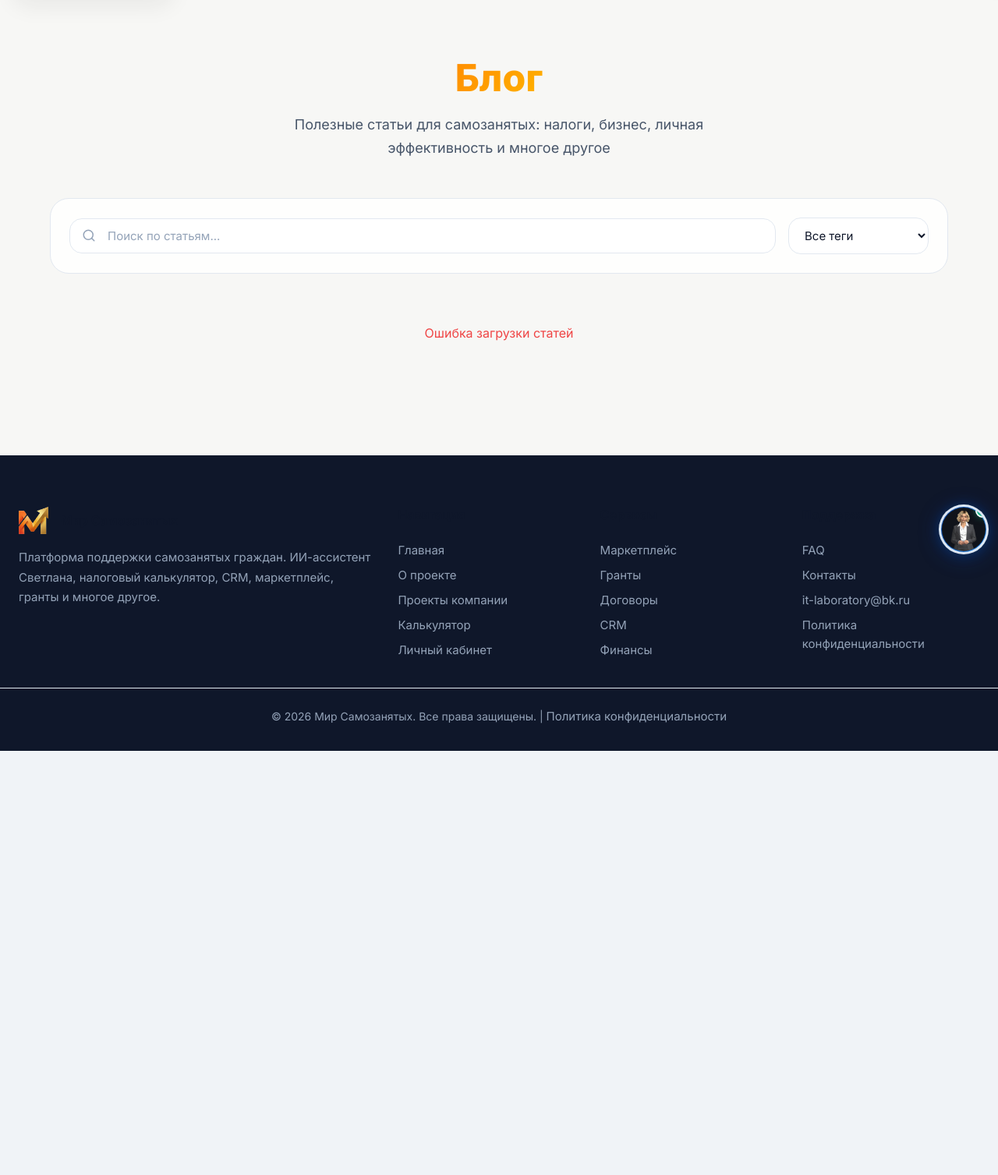
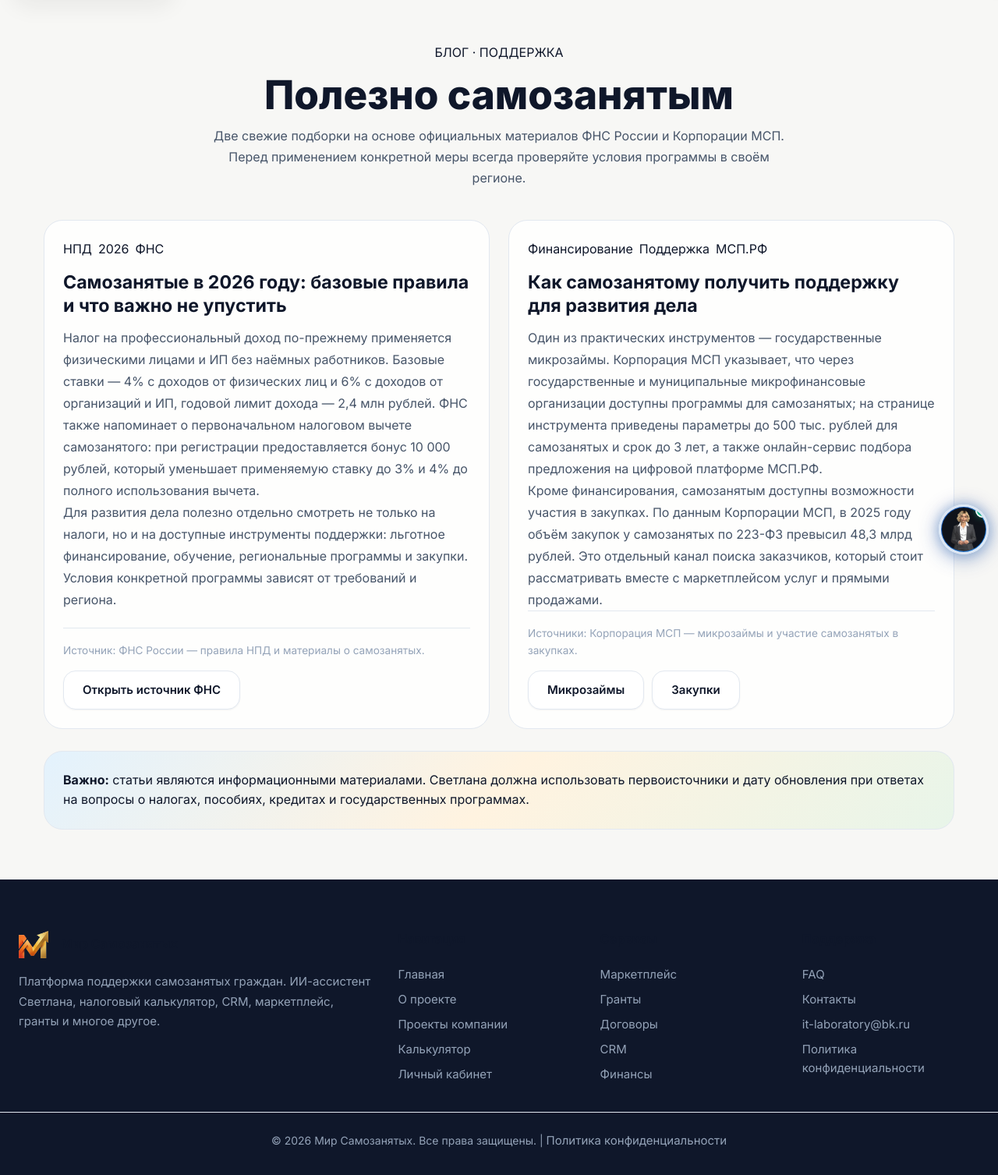
Before and after one commit to paulafanasyev/mir-samozanyatykh-, a Python web app: template src/templates/blog.html in a window 1280 px wide. Shown: the part 73-1580 px from the top of the page at 78% size. Before the commit the page ends 1036 px from the top, so only its background shows below. Run offline with Jinja, Linux system fonts and the light colour scheme; the template is opened without the code that fills it, so the values that code supplies are empty; grey boxes are pictures that could not be loaded.

Commit message:
feat: add current support articles for self-employed

```diff
--- a/src/templates/blog.html
+++ b/src/templates/blog.html
@@ -3,139 +3,35 @@
 {% block page %}blog{% endblock %}
 
 {% block content %}
-<div class="container" style="padding: var(--space-16) var(--space-6);">
-  <div style="text-align: center; margin-bottom: var(--space-12);" data-animate>
-    <h1 style="font-size: clamp(2rem, 5vw, 3rem); font-weight: 800; margin-bottom: var(--space-4); line-height: 1.2;">
-      <span class="text-gradient">Блог</span>
-    </h1>
-    <p style="color: var(--text-secondary); font-size: 1.125rem; max-width: 600px; margin: 0 auto; line-height: 1.7;">
-      Полезные статьи для самозанятых: налоги, бизнес, личная эффективность и многое другое
-    </p>
+<div class="container" style="padding:var(--space-12) var(--space-4) var(--space-16);">
+  <div style="text-align:center;margin-bottom:var(--space-10);">
+    <span class="eyebrow">БЛОГ · ПОДДЕРЖКА</span>
+    <h1 style="font-size:clamp(2rem,6vw,3.2rem);font-weight:800;line-height:1.1;margin:12px 0;">Полезно самозанятым</h1>
+    <p style="color:var(--text-secondary);max-width:760px;margin:0 auto;line-height:1.7;">Две свежие подборки на основе официальных материалов ФНС России и Корпорации МСП. Перед применением конкретной меры всегда проверяйте условия программы в своём регионе.</p>
   </div>
 
-  <!-- Search & Filter -->
-  <div class="card" style="margin-bottom: var(--space-8); padding: var(--space-6);" data-animate>
-    <div style="display: flex; gap: var(--space-4); flex-wrap: wrap; align-items: center;">
-      <div class="input-icon-wrapper" style="flex: 1; min-width: 250px;">
-        <svg class="icon" viewBox="0 0 24 24" fill="none" stroke="currentColor" stroke-width="2" stroke-linecap="round" stroke-linejoin="round"><circle cx="11" cy="11" r="8"/><line x1="21" y1="21" x2="16.65" y2="16.65"/></svg>
-        <input type="text" class="form-input" id="blogSearch" placeholder="Поиск по статьям...">
-      </div>
-      <select class="form-select" id="blogTagFilter" style="width: auto; min-width: 180px;">
-        <option value="">Все теги</option>
-      </select>
-    </div>
+  <div class="cards" style="gap:24px;">
+    <article class="card" style="display:flex;flex-direction:column;height:100%;">
+      <div style="display:flex;gap:8px;flex-wrap:wrap;margin-bottom:14px;"><span class="pill">НПД</span><span class="pill">2026</span><span class="pill">ФНС</span></div>
+      <h2 style="font-size:1.45rem;line-height:1.3;margin-bottom:12px;">Самозанятые в 2026 году: базовые правила и что важно не упустить</h2>
+      <p style="color:var(--text-secondary);line-height:1.75;">Налог на профессиональный доход по-прежнему применяется физическими лицами и ИП без наёмных работников. Базовые ставки — 4% с доходов от физических лиц и 6% с доходов от организаций и ИП, годовой лимит дохода — 2,4 млн рублей. ФНС также напоминает о первоначальном налоговом вычете самозанятого: при регистрации предоставляется бонус 10 000 рублей, который уменьшает применяемую ставку до 3% и 4% до полного использования вычета.</p>
+      <p style="color:var(--text-secondary);line-height:1.75;">Для развития дела полезно отдельно смотреть не только на налоги, но и на доступные инструменты поддержки: льготное финансирование, обучение, региональные программы и закупки. Условия конкретной программы зависят от требований и региона.</p>
+      <div style="margin-top:auto;padding-top:18px;border-top:1px solid var(--border-color);font-size:.85rem;color:var(--text-tertiary);">Источник: ФНС России — правила НПД и материалы о самозанятых.</div>
+      <a class="btn btn-secondary" href="https://www.nalog.gov.ru/rn25/ifns/r25_14/info/16615800/" target="_blank" rel="noopener" style="margin-top:14px;align-self:flex-start;">Открыть источник ФНС</a>
+    </article>
+
+    <article class="card" style="display:flex;flex-direction:column;height:100%;">
+      <div style="display:flex;gap:8px;flex-wrap:wrap;margin-bottom:14px;"><span class="pill">Финансирование</span><span class="pill">Поддержка</span><span class="pill">МСП.РФ</span></div>
+      <h2 style="font-size:1.45rem;line-height:1.3;margin-bottom:12px;">Как самозанятому получить поддержку для развития дела</h2>
+      <p style="color:var(--text-secondary);line-height:1.75;">Один из практических инструментов — государственные микрозаймы. Корпорация МСП указывает, что через государственные и муниципальные микрофинансовые организации доступны программы для самозанятых; на странице инструмента приведены параметры до 500 тыс. рублей для самозанятых и срок до 3 лет, а также онлайн-сервис подбора предложения на цифровой платформе МСП.РФ.</p>
+      <p style="color:var(--text-secondary);line-height:1.75;">Кроме финансирования, самозанятым доступны возможности участия в закупках. По данным Корпорации МСП, в 2025 году объём закупок у самозанятых по 223-ФЗ превысил 48,3 млрд рублей. Это отдельный канал поиска заказчиков, который стоит рассматривать вместе с маркетплейсом услуг и прямыми продажами.</p>
+      <div style="margin-top:auto;padding-top:18px;border-top:1px solid var(--border-color);font-size:.85rem;color:var(--text-tertiary);">Источники: Корпорация МСП — микрозаймы и участие самозанятых в закупках.</div>
+      <div style="display:flex;gap:10px;flex-wrap:wrap;margin-top:14px;"><a class="btn btn-secondary" href="https://corpmsp.ru/to-business/finansirovanie-lgotnye-programmy-kreditovaniya/mikrozaymy/" target="_blank" rel="noopener">Микрозаймы</a><a class="btn btn-secondary" href="https://corpmsp.ru/about/press/news/novosti-korporatsii/v-2025-godu-goszakupki-u-samozanyatykh-obnovili-rekord-i-prevysili-48-mlrd-rubley-/" target="_blank" rel="noopener">Закупки</a></div>
+    </article>
   </div>
 
-  <!-- Posts Grid -->
-  <div id="blogPosts" style="display: grid; grid-template-columns: repeat(auto-fill, minmax(360px, 1fr)); gap: var(--space-6);">
-    <div class="skeleton skeleton-card" style="height: 320px;"></div>
-    <div class="skeleton skeleton-card" style="height: 320px;"></div>
-    <div class="skeleton skeleton-card" style="height: 320px;"></div>
+  <div class="card" style="margin-top:28px;background:var(--gradient-hero);">
+    <strong>Важно:</strong> статьи являются информационными материалами. Светлана должна использовать первоисточники и дату обновления при ответах на вопросы о налогах, пособиях, кредитах и государственных программах.
   </div>
-
-  <!-- Pagination -->
-  <div id="blogPagination" style="display: flex; justify-content: center; gap: var(--space-2); margin-top: var(--space-12);"></div>
 </div>
-
-<script nonce="{{ csp_nonce }}">
-(function() {
-  let currentPage = 1;
-  let currentTag = '';
-  let currentSearch = '';
-
-  async function loadPosts(page) {
-    const container = document.getElementById('blogPosts');
-    container.innerHTML = '<div class="skeleton skeleton-card" style="height:320px;"></div>'.repeat(3);
-
-    try {
-      const params = new URLSearchParams({ page: String(page), per_page: '9' });
-      if (currentTag) params.append('tag', currentTag);
-      if (currentSearch) params.append('search', currentSearch);
-
-      const data = await MirSamozanyatykh.API.get('/api/blog/posts?' + params.toString());
-
-      if (!data.posts || !data.posts.length) {
-        container.innerHTML = '<div style="text-align:center;padding:var(--space-16);color:var(--text-tertiary);grid-column:1/-1;"><svg viewBox="0 0 24 24" fill="none" stroke="currentColor" stroke-width="1.5" style="width:64px;height:64px;margin:0 auto var(--space-4);"><path d="M14 2H6a2 2 0 0 0-2 2v16a2 2 0 0 0 2 2h12a2 2 0 0 0 2-2V8z"/><polyline points="14 2 14 8 20 8"/></svg><h3 style="font-size:1.25rem;font-weight:600;margin-bottom:var(--space-2);">Статьи не найдены</h3><p>Попробуйте изменить параметры поиска</p></div>';
-        document.getElementById('blogPagination').innerHTML = '';
-        return;
-      }
-
-      container.innerHTML = data.posts.map(post => `
-        <article class="card" style="display:flex;flex-direction:column;height:100%;animation:fadeIn 0.5s ease-out;">
-          ${post.cover_image ? `<div style="height:200px;background:url('${post.cover_image}') center/cover;border-radius:var(--radius-lg) var(--radius-lg) 0 0;margin:calc(-1 * var(--space-6)) calc(-1 * var(--space-6)) var(--space-4);"></div>` : ''}
-          <div style="display:flex;gap:var(--space-2);flex-wrap:wrap;margin-bottom:var(--space-3);">
-            ${post.tags.map(t => `<span class="badge" style="background:${t.color}20;color:${t.color};font-size:0.6875rem;">${t.name}</span>`).join('')}
-          </div>
-          <h3 style="font-size:1.25rem;font-weight:700;margin-bottom:var(--space-2);line-height:1.4;">
-            <a href="/blog/${post.slug}" style="color:var(--text-primary);text-decoration:none;transition:color var(--transition-fast);" onmouseover="this.style.color='var(--primary-600)'" onmouseout="this.style.color='var(--text-primary)'">${post.title}</a>
-          </h3>
-          <p style="color:var(--text-secondary);font-size:0.9375rem;line-height:1.6;flex:1;margin-bottom:var(--space-4);">${post.excerpt || (post.content ? post.content.substring(0, 160) + '...' : '')}</p>
-          <div style="display:flex;align-items:center;justify-content:space-between;color:var(--text-tertiary);font-size:0.8125rem;border-top:1px solid var(--border-color);padding-top:var(--space-3);">
-            <span style="display:flex;align-items:center;gap:var(--space-1);">
-              <svg viewBox="0 0 24 24" fill="none" stroke="currentColor" stroke-width="2" style="width:14px;height:14px;"><path d="M20 21v-2a4 4 0 0 0-4-4H8a4 4 0 0 0-4 4v2"/><circle cx="12" cy="7" r="4"/></svg>
-              ${post.author_name}
-            </span>
-            <span style="display:flex;align-items:center;gap:var(--space-2);">
-              <span style="display:flex;align-items:center;gap:var(--space-1);">
-                <svg viewBox="0 0 24 24" fill="none" stroke="currentColor" stroke-width="2" style="width:14px;height:14px;"><path d="M1 12s4-8 11-8 11 8 11 8-4 8-11 8-11-8-11-8z"/><circle cx="12" cy="12" r="3"/></svg>
-                ${post.views}
-              </span>
-              <span style="display:flex;align-items:center;gap:var(--space-1);">
-                <svg viewBox="0 0 24 24" fill="none" stroke="currentColor" stroke-width="2" style="width:14px;height:14px;"><path d="M21 15a2 2 0 0 1-2 2H7l-4 4V5a2 2 0 0 1 2-2h14a2 2 0 0 1 2 2z"/></svg>
-                ${post.comment_count || 0}
-              </span>
-            </span>
-          </div>
-        </article>
-      `).join('');
-
-      // Pagination
-      const pag = document.getElementById('blogPagination');
-      let pagHtml = '';
-      if (data.pagination && data.pagination.total_pages > 1) {
-        for (let i = 1; i <= data.pagination.total_pages; i++) {
-          pagHtml += `<button class="btn ${i === page ? 'btn-primary' : 'btn-secondary btn-sm'}" onclick="window.loadPostsPage(${i})" style="min-width:40px;padding:var(--space-2) var(--space-3);">${i}</button>`;
-        }
-      }
-      pag.innerHTML = pagHtml;
-
-    } catch (err) {
-      container.innerHTML = '<div style="text-align:center;color:var(--danger);padding:var(--space-8);grid-column:1/-1;">Ошибка загрузки статей</div>';
-    }
-  }
-
-  window.loadPostsPage = function(p) { currentPage = p; loadPosts(p); };
-
-  async function loadTags() {
-    try {
-      const tags = await MirSamozanyatykh.API.get('/api/blog/tags');
-      const select = document.getElementById('blogTagFilter');
-      select.innerHTML = '<option value="">Все теги</option>' + tags.map(t => `<option value="${t.slug}">${t.name}</option>`).join('');
-    } catch (e) {}
-  }
-
-  function debounce(fn, ms) {
-    let timeout;
-    return function() {
-      clearTimeout(timeout);
-      timeout = setTimeout(() => fn.apply(this, arguments), ms);
-    };
-  }
-
-  document.getElementById('blogSearch').addEventListener('input', debounce(function(e) {
-    currentSearch = e.target.value;
-    currentPage = 1;
-    loadPosts(1);
-  }, 300));
-
-  document.getElementById('blogTagFilter').addEventListener('change', function(e) {
-    currentTag = e.target.value;
-    currentPage = 1;
-    loadPosts(1);
-  });
-
-  loadTags();
-  loadPosts(1);
-})();
-</script>
 {% endblock %}
```
